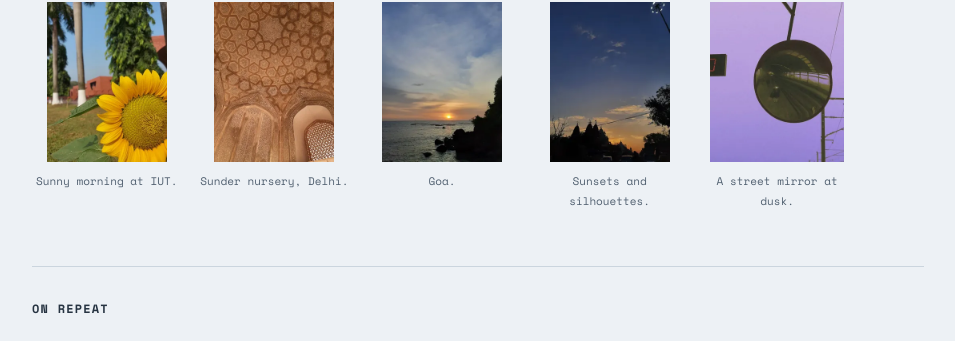
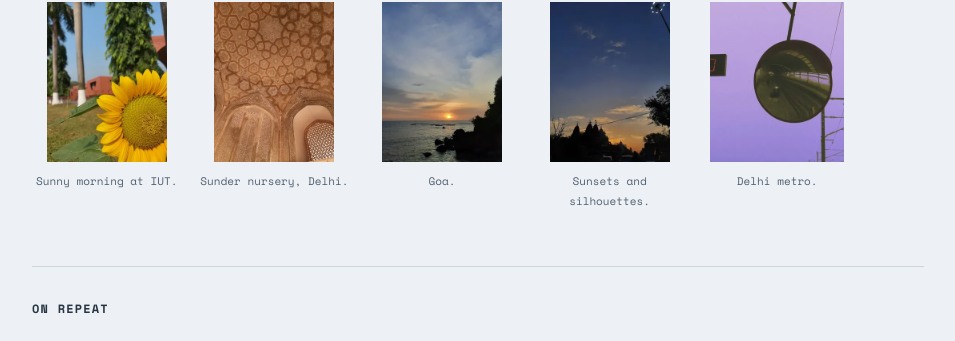
Before and after one commit to ishmamt/ishmamt.github.io, a Jekyll site: the page built from about/index.html, in a window 1280 px wide. Shown: the part 353-694 px from the top of the page, without its empty margins (162-1117 px from the left). Built offline with Jekyll 4.4.1, drawn with Linux system fonts in a browser that asks for light colours.

Commit message:
Correct street mirror photo caption and alt text

```diff
--- a/_data/photos.yml
+++ b/_data/photos.yml
@@ -21,5 +21,5 @@
 - image: /assets/img/photography/street-mirror.webp
   width: 334
   height: 400
-  alt: "Delhi metro."
-  caption: "A street mirror at dusk."
+  alt: "A street mirror at dusk."
+  caption: "Delhi metro."
```
